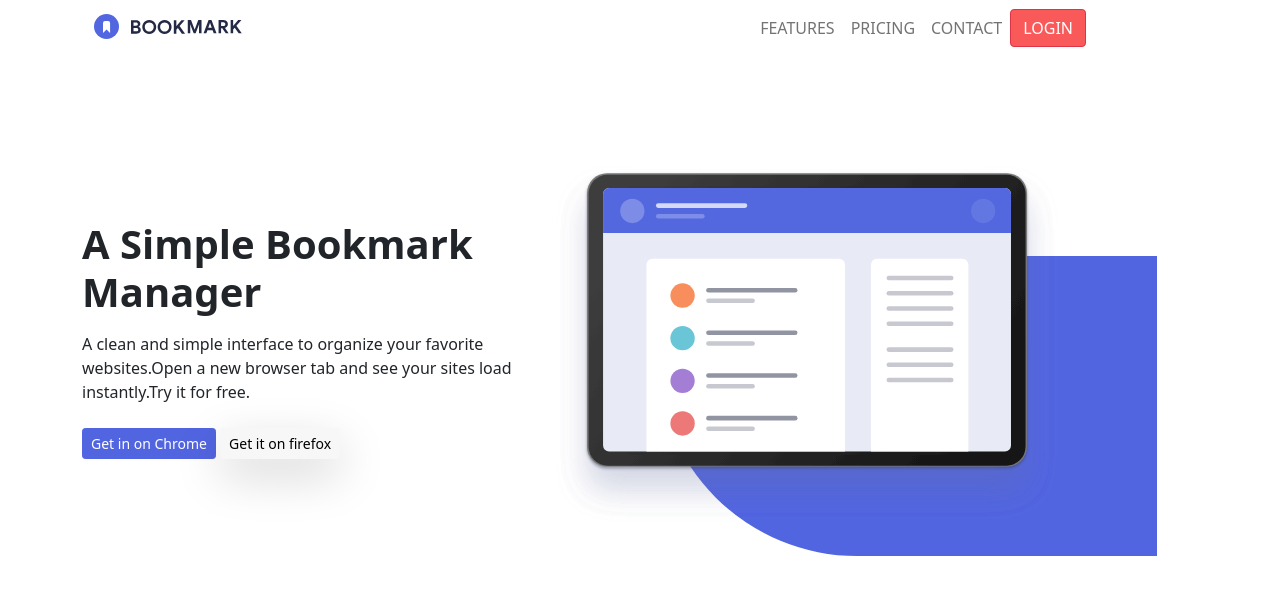
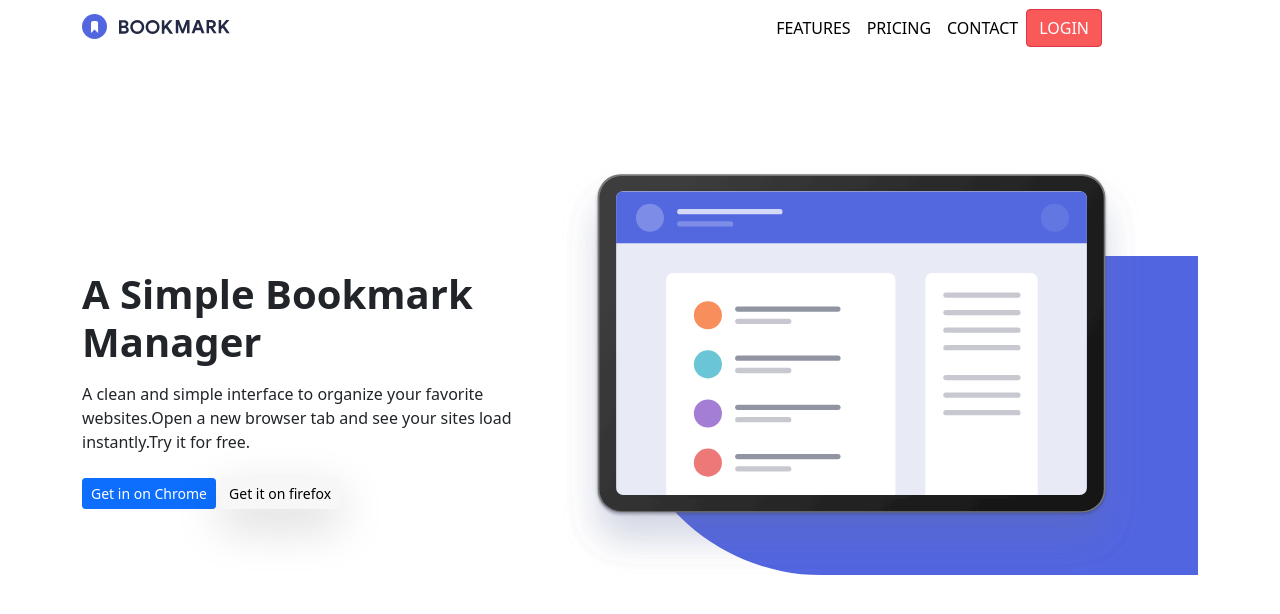
Before and after one commit to EvaGonz84/IT-Academy-React-Ejercicios-del-Nivel-1-Sprint-2, a website: page index.html in a window 1280 px wide. Drawn offline with nearby package versions, Linux system fonts and the light colour scheme.

Commit message:
Ejercicio-1 del Nivel-1

```diff
--- a/index.html
+++ b/index.html
@@ -8,9 +8,9 @@
     <link rel="stylesheet" href="./css/custom.css" />
   </head>
   <body>
-    <div class="container">
-      <nav class="navbar navbar-expand-md navbar-light">
-        <div class="container-fluid">
+    <!-- nav -->
+
+    <nav class="container navbar navbar-expand-md">
       <a class="navbar-brand" href="index.html">
         <img
           src="Imagenes/logo-bookmark.svg"
@@ -19,7 +19,7 @@
         />
       </a>
       <button
-            class="navbar-toggler"
+        class="navbar-toggler navbar-light"
         type="button"
         data-bs-toggle="collapse"
         data-bs-target="#navbarSupportedContent"
@@ -29,8 +29,11 @@
       >
         <span class="navbar-toggler-icon"></span>
       </button>
-          <div class="collapse navbar-collapse" id="navbarSupportedContent">
-            <ul class="navbar-nav ms-auto mb-2 mb-lg-0">
+      <div
+        class="collapse navbar-collapse me-5 pe-5"
+        id="navbarSupportedContent"
+      >
+        <ul class="navbar-nav ms-auto">
           <li class="nav-item">
             <a class="nav-link" href="#">FEATURES</a>
           </li>
@@ -45,16 +48,17 @@
           <button type="button" class="btn btn-danger">LOGIN</button>
         </form>
       </div>
-        </div>
     </nav>
-
-    </div>
-    <div class="container">
-      <div class="row flex-column-reverse flex-md-row mt-5">
-
-        <div class="col-lg-5 col-md-9 pt-5 mt-3">
-          <h1 class="fw-bold justify-content-md-center">A Simple Bookmark Manager</h1>
-          <p class="mt-3 justify-content-md-center">
+<!-- main -->
+    <main class="container">
+      <div
+        class="row flex-column-reverse row align-items-end flex-md-row d-flex"
+      >
+        <div
+          class="text-center text-md-start col-md-3 col-lg-5 col align-self-center"
+        >
+          <h1 class="fw-bold mt-5">A Simple Bookmark Manager</h1>
+          <p class="mt-3">
             A clean and simple interface to organize your favorite websites.Open
             a new browser tab and see your sites load instantly.Try it for free.
           </p>
@@ -65,23 +69,20 @@
             Get it on firefox
           </button>
         </div>
-        <div class="col-lg-7 col-md-3">
+        <div class="col-md-9 col-lg-7">
           <div>
-
-            <div class="rounded-bottomleft"">
-
+            <div class="rounded-bottomleft">
               <img
                 src="/Imagenes/illustration-hero.svg"
-            alt="ilustration" class="img-fluid"
-
+                alt="ilustration hero"
+                class="img-fluid"
               />
-
-          </div>
-        </div>
-
             </div>
           </div>
         </div>
+      </div>
+    </main>
+
     <script
       src="https://cdn.jsdelivr.net/npm/bootstrap@5.1.3/dist/js/bootstrap.bundle.min.js"
       integrity="sha384-ka7Sk0Gln4gmtz2MlQnikT1wXgYsOg+OMhuP+IlRH9sENBO0LRn5q+8nbTov4+1p"
--- a/sass/custom.scss
+++ b/sass/custom.scss
@@ -1,4 +1,3 @@
-$primary: #5265e1;
 $secondary: #f7f7f7;
 
 @import "../node_modules/bootstrap/scss/bootstrap";
@@ -13,10 +12,19 @@ $secondary: #f7f7f7;
   background-color: #fff;
   border-color: #fa5959;
 }
+.btn-danger:focus {
+  color: #fa5959;
+  background-color: #fff;
+  border-color: #fa5959;
+}
 
-// :hover {
-//   color: #fa5959;
-// }
+.nav-link {
+    color: black;
+  }
+
+.nav-link:hover {
+  color: #fa5959;
+}
 .btn-primary:hover {
   color: #5265e1;
   background-color: #fff;
@@ -31,16 +39,15 @@ $secondary: #f7f7f7;
 .rounded-bottomleft {
   border-radius: 0 0 0 200px;
   background-color: #5265e1;
-  margin-left: 100px;
-  width: 500px;
-  height: 300px;
+  margin-left: 10%;
+  width: 90%;
+  height: 100%;
   margin-top: 100px;
 }
 .navbar {
-  margin-right: 100px;
   margin-bottom: 100px;
 }
 .img-fluid {
-  margin-left: -100px;
+  margin-left: -10%;
   margin-top: -90px;
 }
```
Also changed, not shown: css/custom.css, 1 other file. Lines whose indentation alone changed are shown as unchanged.
